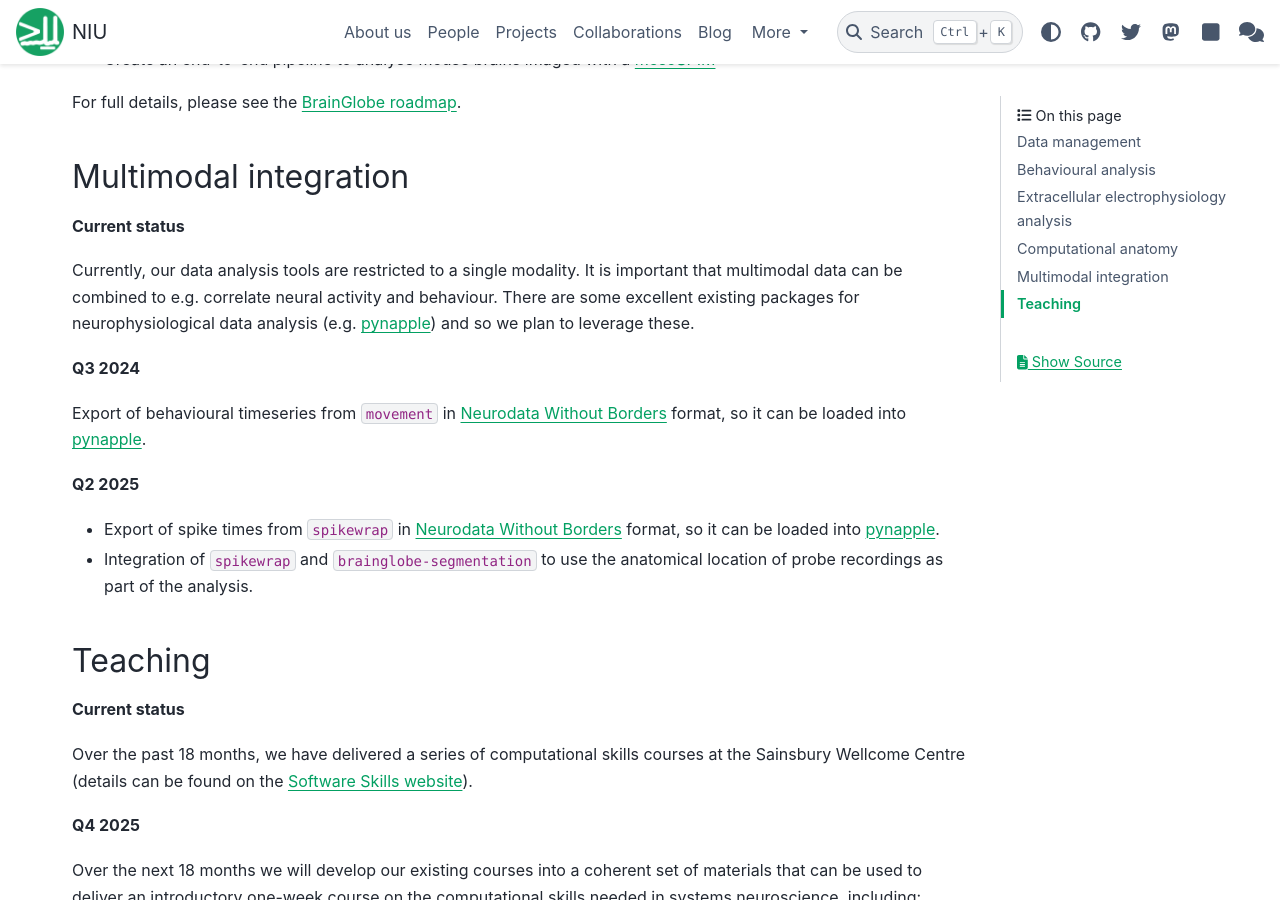
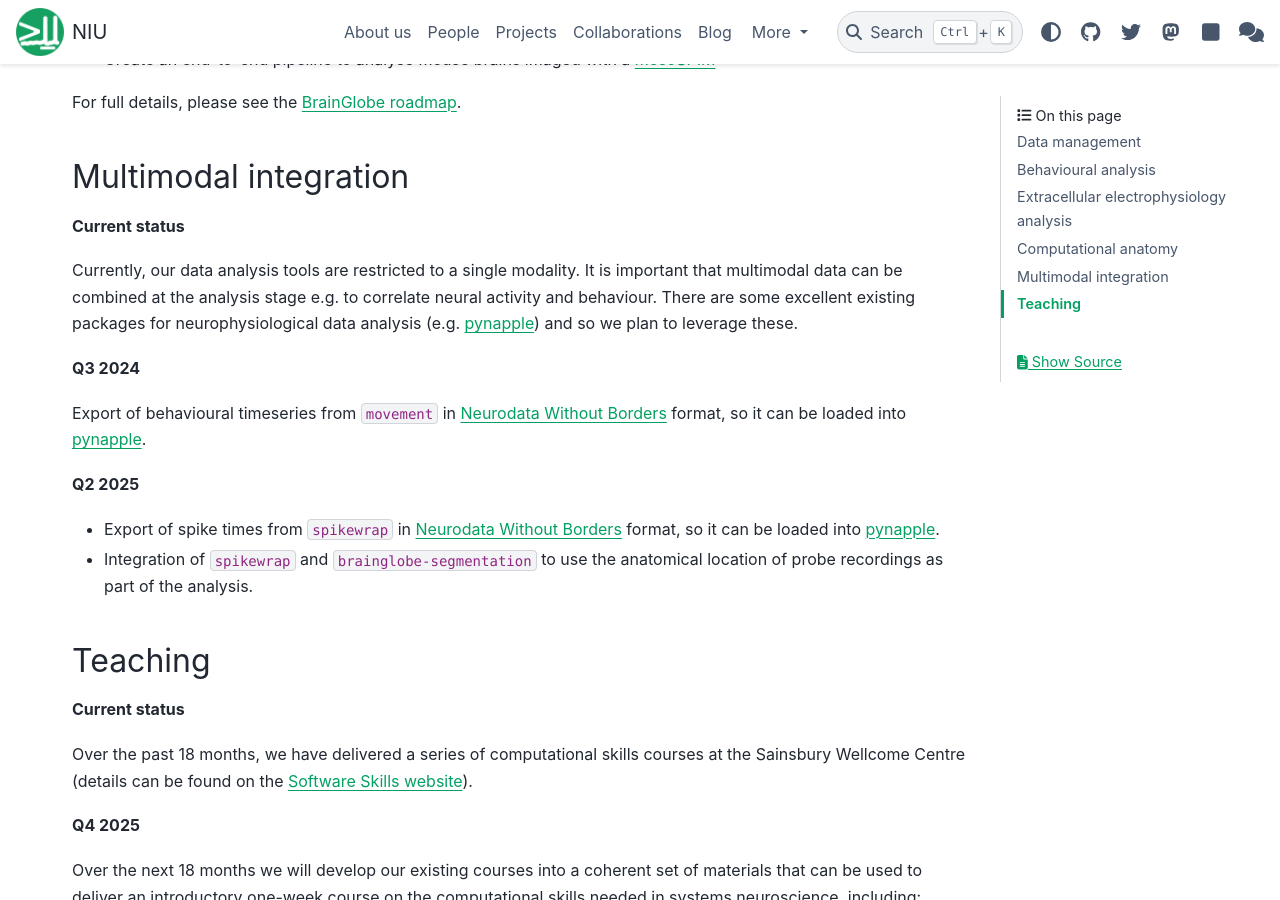
Before and after one commit to neuroinformatics-unit/neuroinformatics-unit.github.io, a Sphinx documentation site: the page built from docs/source/roadmaps/may-2024.md, in a window 1280 px wide and 900 px high, scrolled down 2057 px. Built offline with Sphinx 7.4.7 and the PyData theme 0.15.4, drawn with Linux system fonts in a browser that asks for light colours.

Commit message:
Update docs/source/roadmaps/may-2024.md
Co-authored-by: Joe Ziminski <55797454+JoeZiminski@users.noreply.github.com>

```diff
--- a/docs/source/roadmaps/may-2024.md
+++ b/docs/source/roadmaps/may-2024.md
@@ -79,7 +79,7 @@ For full details, please see the [BrainGlobe roadmap](https://brainglobe.info/co
 **Current status**
 
 Currently, our data analysis tools are restricted to a single modality. It is important that multimodal data can be
-combined to e.g. correlate neural activity and behaviour. There are some excellent existing packages for neurophysiological
+combined at the analysis stage e.g. to correlate neural activity and behaviour. There are some excellent existing packages for neurophysiological
 data analysis (e.g. [pynapple](https://pynapple-org.github.io/pynapple/)) and so we plan to leverage these.
 
 **Q3 2024**
```
